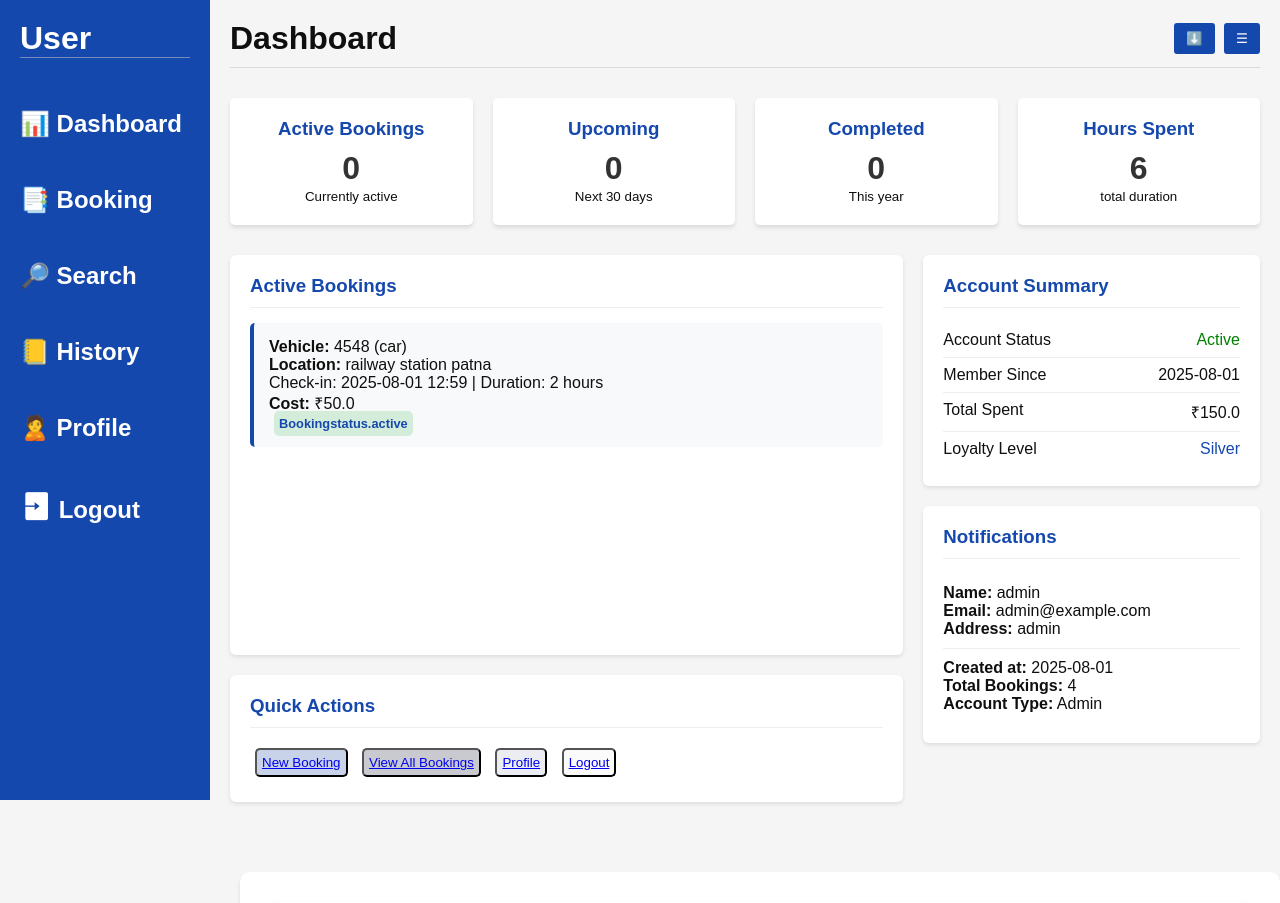
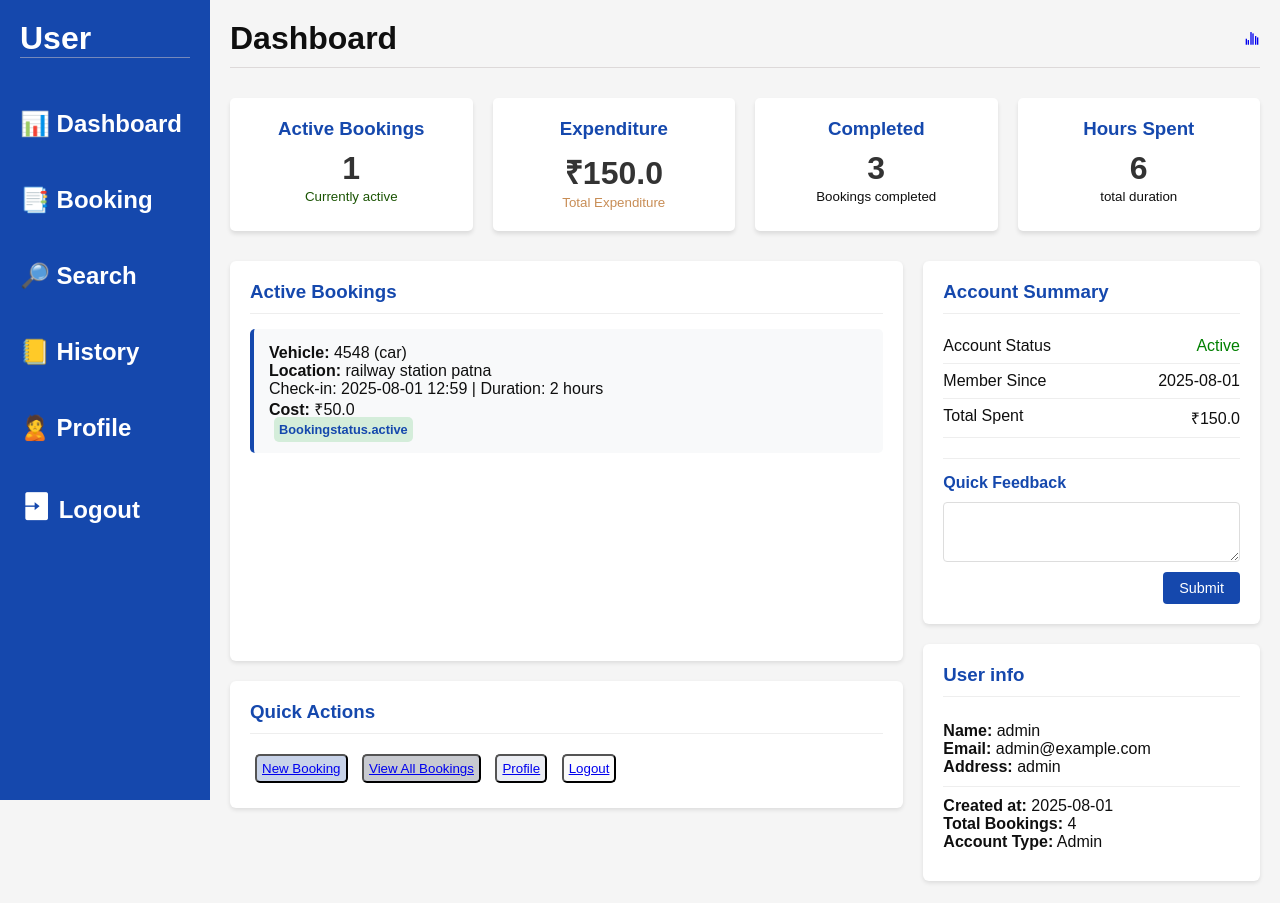
Before and after one commit to 23f2004390/vehicle-parking-app, a Flask app: page /user_dashboard in a window 1280 px wide. Shown: the top 903 px of the page. Run offline with Flask 3, Linux system fonts and the light colour scheme; a user stored in the database is signed in; some libraries are stand-ins or nearby versions.

Commit message:
completed let submit

```diff
--- a/static/css/user.css
+++ b/static/css/user.css
@@ -553,10 +553,12 @@
 
 /* Chart Styles */
 .chart-container {
-    /* position: relative; */
+    position: relative;
+    width: 700px;
     display: flex;
     height: 300px;
     margin: 20px 0;
+    padding-right: 200px;
 }
 
 canvas {
--- a/templates/user.html
+++ b/templates/user.html
@@ -45,26 +45,25 @@
                     <h1>Dashboard</h1>
                 </div>
                 <div class="header-icon">
-                    <button>⬇️</button>
-                    <button>☰</button>
+                    <a href="#chartjs" style="text-decoration: none;box-shadow: #1548ad;"><i class="ri-bar-chart-grouped-fill"></i></a>
                 </div>
             </div>
 
             <div class="four-row">
     <div class="row-card">
         <h3>Active Bookings</h3>
-                    <div class="number">{{ bookings | selectattr('status', 'equalto', 'active') | list | length }}</div>
-                    <small>Currently active</small>
+        <div class="number">{{ bookings | selectattr('status.value', 'equalto', 'active') | list | length }}</div>
+        <small style="color: #1b5404;">Currently active</small>
     </div>
     <div class="row-card">
-                    <h3>Upcoming</h3>
-                    <div class="number">{{ bookings | selectattr('status', 'equalto', 'upcoming') | list | length }}</div>
-                    <small>Next 30 days</small>
+        <h3>Expenditure</h3>
+        <div class="number">₹{{ bookings | sum(attribute='total_cost') | default(0) }}</div>
+        <small style="color: rgb(200, 141, 85)">Total Expenditure</small>
     </div>
     <div class="row-card">
         <h3>Completed</h3>
-                    <div class="number">{{ bookings | selectattr('status', 'equalto', 'completed') | list | length }}</div>
-                    <small>This year</small>
+        <div class="number">{{ bookings | selectattr('status.value', 'equalto', 'completed') | list | length }}</div>
+        <small>Bookings completed</small>
     </div>
     <div class="row-card">
         <h3>Hours Spent</h3>
@@ -112,14 +111,33 @@
                             <span>Total Spent</span>
                             <span>₹{{ bookings | map(attribute='total_cost') | sum | round(2) }}</span>
                         </div>
-                        <div class="stat-item">
-                            <span>Loyalty Level</span>
-                            <span style="color: #1548ad;">Silver</span>
+
+                        <!-- User Feedback Form -->
+                        <div style="margin-top: 20px; padding-top: 15px; border-top: 1px solid #eee;">
+                            <h4 style="color: #1548ad; margin-bottom: 10px; font-size: 1rem;">Quick Feedback</h4>
+                            <form action="/feedback" method="POST" style="display: flex; flex-direction: column; gap: 10px;">
+                                <textarea
+                                    name="feedback"
+                                    placeholder="Share your experience..."
+                                    rows="2"
+                                    maxlength="100"
+                                    style="width: 100%; padding: 8px 12px; border: 1px solid #ddd; border-radius: 4px; font-size: 0.9rem; font-family: Arial, Helvetica, sans-serif; resize: vertical; min-height: 60px;"
+                                    onfocus="this.style.borderColor='#1548ad'; this.style.boxShadow='0 0 0 2px rgba(21, 72, 173, 0.1)';"
+                                    onblur="this.style.borderColor='#ddd'; this.style.boxShadow='none';">
+                                </textarea>
+                                <button
+                                    type="submit"
+                                    style="background: #1548ad; color: white; border: none; padding: 8px 16px; border-radius: 4px; cursor: pointer; font-size: 0.9rem; font-weight: 500; align-self: flex-end; transition: background-color 0.3s;"
+                                    onmouseover="this.style.background='#0d3a8a';"
+                                    onmouseout="this.style.background='#1548ad';">
+                                    Submit
+                                </button>
+                            </form>
                         </div>
                     </div>
 
                     <div class="card">
-                        <h3>Notifications</h3>
+                        <h3>User info</h3>
                         <div class="activity-item">
                             <div><strong>Name:</strong> {{ user.username }}</div>
                             <div><strong>Email:</strong> {{ user.email }}</div>
@@ -252,7 +270,7 @@
         <!-- ---------chartjs -->
 
 <!-- ---------chartjs -->
-<div class="card">
+<div class="card" id="chartjs">
     <h3>Booking Statistics</h3>
     <div class="chart-container">
         <canvas id="bookingChart"></canvas>
@@ -284,7 +302,7 @@
 
         <div class="form-group">
             <label for="address">Address:</label>
-            <textarea name="address" id="address" placeholder="Enter your address" class="profile-input">{{ user.address if user.address != 'None' else '' }}</textarea>
+            <textarea name="address" id="address" placeholder="Enter your address" class="profile-input">{{ user.address }}</textarea>
         </div>
 
         <!-- Action Buttons for Profile -->
@@ -331,13 +349,12 @@
         new Chart(bookingCtx, {
             type: 'doughnut',
             data: {
-                labels: ['Active', 'Completed', 'Cancelled'],
+                labels: ['Active', 'Completed'],
                 datasets: [{
                     data: [
                         // You'll need to pass these values from your Flask template
                         {{ bookings | selectattr('status.value', 'equalto', 'active') | list | length }},
                         {{ bookings | selectattr('status.value', 'equalto', 'completed') | list | length }},
-                        {{ bookings | selectattr('status.value', 'equalto', 'cancelled') | list | length }}
                     ],
                     backgroundColor: ['#1548ad', '#28a745', '#dc3545'],
                     borderWidth: 2
```
Also changed, not shown: templates/landing.html (+5 -12 lines), instance/site.db. Lines whose indentation alone changed are shown as unchanged.
